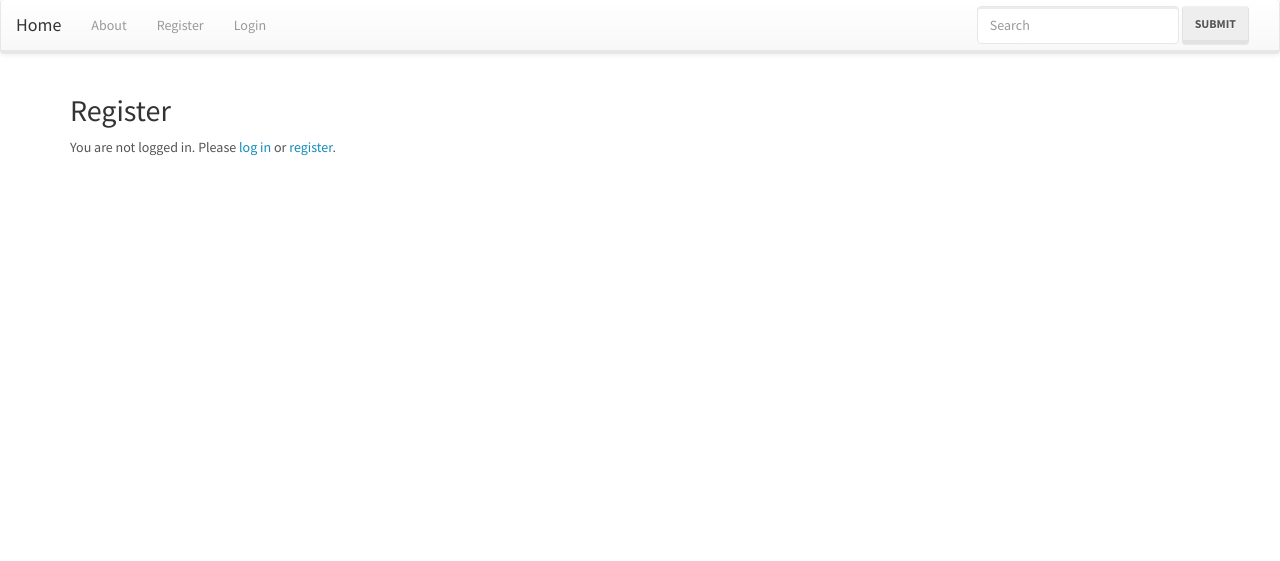
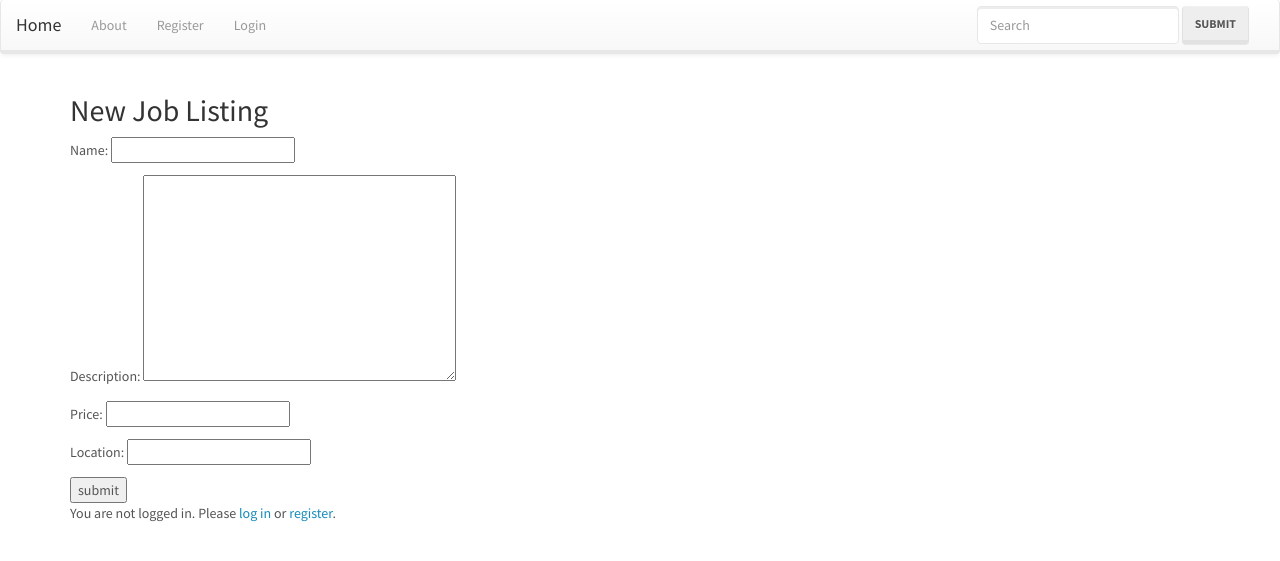
Before and after one commit to andrewjton/cs4501_Django, a Django app: page /addjob/ in a window 1280 px wide. Shown: the top 561 px of the page. Run offline with Django 3.2, Linux system fonts and the light colour scheme; some libraries are stand-ins or nearby versions.

Commit message:
adding form functionality to front end create job

```diff
--- a/frontend/home/forms.py
+++ b/frontend/home/forms.py
@@ -3,3 +3,9 @@ from django import forms
 class LoginForm(forms.Form):
 	username = forms.CharField(required=True)
 	password = forms.CharField(required=True, widget=forms.PasswordInput)
+
+class JobForm(forms.Form):
+	name = forms.CharField(required=True)
+	description = forms.CharField(widget=forms.Textarea)
+	price = forms.IntegerField(required=True)
+	location = forms.CharField(required=True)
--- a/frontend/home/templates/home/addjob.html
+++ b/frontend/home/templates/home/addjob.html
@@ -1,18 +1,22 @@
 {% extends 'home/base.html' %}
 {% block title %} Register {% endblock %}
  {% block body_block %}
- <h2>Register</h2>
-    {% if user.is_authenticated %}
- <h1>New post</h1>
+
+ <h2>New Job Listing</h2>
     <form method="POST" class="job-form">{% csrf_token %}
         {{ form.as_p }}
-        <button type="submit" class="save btn btn-default">Save</button>
+
+		{% csrf_token %}
+
+
+		<input type="submit" value="submit" />
+		<input type="hidden" name="next" value="{{ next }}" />
     </form>
 
-    {% else %}
+
 
     <p>You are not logged in.  Please <a href="/login/">log in</a> or <a href="/register/">register</a>.</p>
-    {% endif %}
+
 
 
  {% endblock %}
--- a/frontend/home/views.py
+++ b/frontend/home/views.py
@@ -27,13 +27,14 @@ def login(request):
         login_form = LoginForm()
         next = request.GET.get('login') or reverse('index')
         return render(request, 'home/login.html', {'form': login_form})#why need this?
+
     f = LoginForm(request.POST)
     if not f.is_valid():
-        return HttpResponse("didnt fill in forms properly")
+        return HttpResponse("didnt fill in forms properly") #put this in template as error message
     username = f.cleaned_data['username']
     password = f.cleaned_data['password']
     next = reverse('index')
-    response = requests.post('http://exp-api:8000/api/v1/login/', data={'username':username, 'passowrd':password}).json()
+    response = requests.post('http://exp-api:8000/api/v1/login/', data={'username':username, 'password':password}).json()
     if not response['ok']:
         #error occurred
         return HttpResponse(response['resp'])
@@ -50,9 +51,25 @@ def login(request):
     return render(request, 'home/login.html', {})
 
 def addjob(request):
-	#form = JobForm()
-	#return render(request, 'home/addjob.html', {'form': form})
-	return render(request, 'home/addjob.html', {})
+	if request.method == 'GET':
+		form = JobForm()
+		return render(request, 'home/addjob.html', {'form': form})
+
+	f = JobForm(request.POST)
+	if not f.is_valid():
+		return HttpResponse("didnt fill in forms properly"); #put this in template as error message
+	name = f.cleaned_data['name']
+	description = f.cleaned_data['description']
+	price = f.cleaned_data['price']
+	location = f.cleaned_data['location']
+	owner = 1
+	response = requests.post('http://exp-api:8000/api/v1/createJob/', data={'price': price, 'owner': owner, 'location': location, 'name': name, 'taken': false, 'description': description}).json()
+	if not response['ok']:
+        #error occurred
+		return HttpResponse(response['resp'])
+	response =HttpResponseRedirect('home/addjob.html')
+
+
 
 def logout_view(request):
     logout(request)
```
